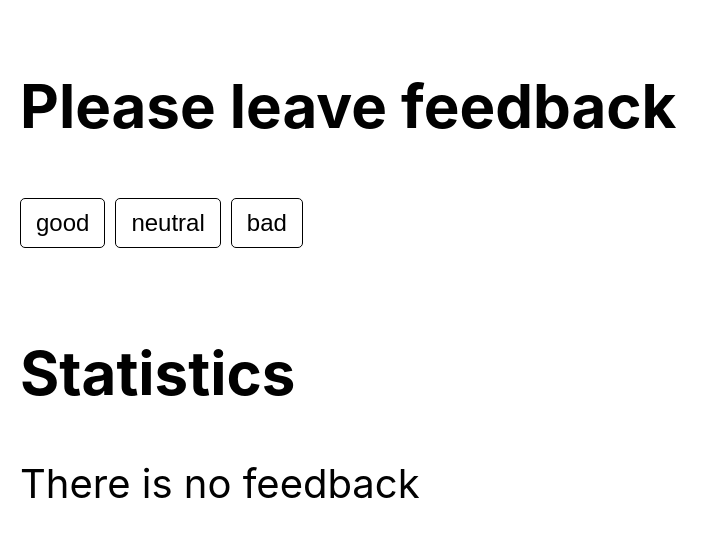
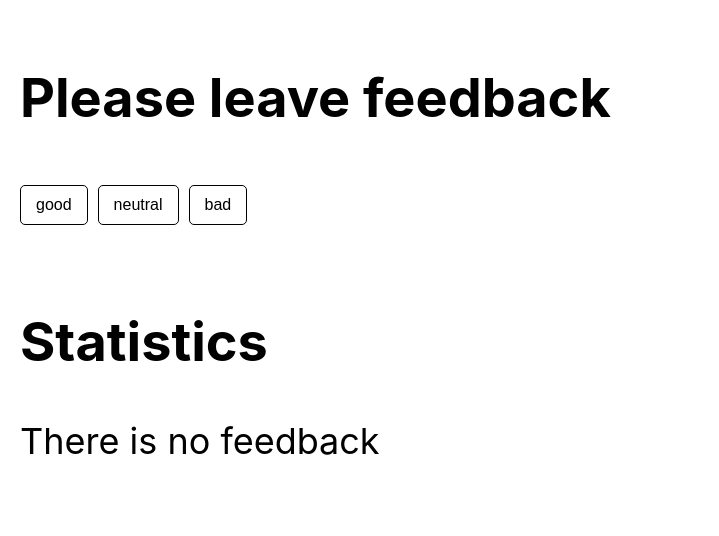
Before and after one commit to sporevois/goit-react-hw-02-feedback, a React (Create React App) app: page / in a window 1280 px wide. Shown: the top 536 px of the page, without its empty margins (0-719 px from the left). Built offline with nearby package versions, Linux system fonts and the light colour scheme.

Commit message:
correct fonts

```diff
--- a/src/components/FeedbackOptions/FeedbackOptions.module.css
+++ b/src/components/FeedbackOptions/FeedbackOptions.module.css
@@ -7,7 +7,7 @@
     margin-right: 10px;
     padding: 10px 15px;
     background-color: #fff;
-    font-size: 24px;
+    font-size: 16px;
 }
 
 .btn:hover {
--- a/src/components/Section/Section.module.css
+++ b/src/components/Section/Section.module.css
@@ -1,5 +1,5 @@
 .wrapper {
     padding: 20px;
-    font-size: 40px;
+    font-size: 36px;
     color: #010101;
 }
```
